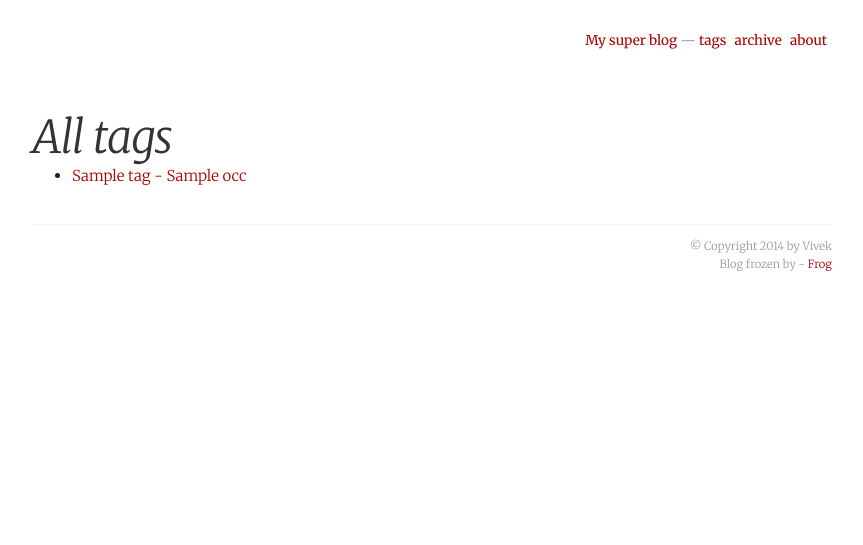
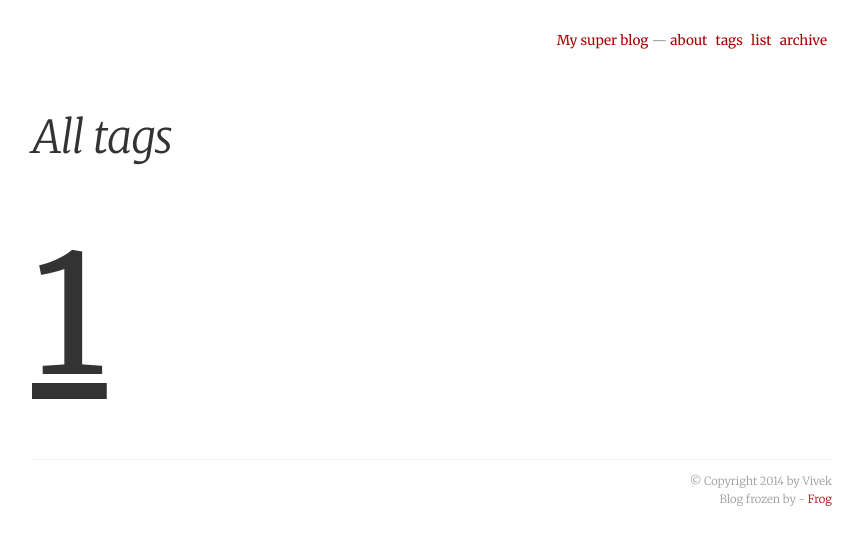
Before and after one commit to vividvilla/olaf, a Flask app: template templates/tags.html in a window 1280 px wide. Shown: the top 545 px of the page, without its empty margins (208-1071 px from the left). Run offline with Flask 2, Linux system fonts and the light colour scheme; the template is opened without the code that fills it: most values are stand-ins (such as "Sample title", 1, 10 or a date in 2020); some web fonts are replaced.

Commit message:
Added list view

```diff
--- a/make.py
+++ b/make.py
@@ -28,9 +28,13 @@
 	date = datetime.datetime(int(year), int(month), int(day))
 	return date.strftime(format)
 
+def font_size(min, max, high, n):
+	return (n/high)*(max-min) + min
+
 #Register utility functions to be used in jinja2 templates
 app.jinja_env.globals.update(timestamp_tostring=timestamp_tostring,
-			date_tostring=date_tostring)
+			date_tostring=date_tostring, font_size=font_size)
+
 
 def get_posts(**filters):
 	"""
@@ -144,14 +148,16 @@
 def tags():
 	tags = [tag for post in contents
 				for tag in post.meta.get('tags', [])]
-	tags = dict(Counter(tags)) #Count tag occurances
-	return render_template('tags.html', tags = tags)
+	tags = sorted(Counter(tags).items()) #Count tag occurances
+	max_occ = max([tag[1] for tag in tags])
+
+	return render_template('tags.html', tags = tags, max_occ = max_occ)
 
 @app.route('/tags/<string:tag>/')
 def tag_page(tag):
 	posts, max_page = get_posts(tag=tag, page_no=1, abort=True)
 	return render_template('tag.html', tag=tag, page_no=1,
-			posts=posts, next_page=(max_page > 1))
+			posts=posts, len = len(posts), next_page=(max_page > 1))
 
 @app.route('/tags/<string:tag>/pages/<int:page_no>/')
 def tag_pages(tag, page_no):
@@ -166,6 +172,10 @@
 			previous_page=(page_no > 1))
 
 # Archive views
+
+@app.route('/list/')
+def list():
+	return render_template("list.html", posts = get_posts()[0])
 
 @app.route('/archive/')
 def archive():
--- a/static/css/main.css
+++ b/static/css/main.css
@@ -128,6 +128,10 @@
 	margin: 0;
 }
 
+.smaller {
+	font-size: 70%;
+}
+
 ul {
 	list-style: disc;
 	margin-left: 40px;
@@ -227,6 +231,9 @@
 	font-weight: 400;
 }
 
+/* Tags
+====================*/
+
 .tag ul,
 ul.tags {
 	margin-top: 2rem;
@@ -248,6 +255,17 @@
 .tag ul li a:hover,
 ul.tags li a:hover {
 	text-decoration: none;
+}
+
+ul.tags-cloud {
+	margin-bottom: 0;
+	margin-left: 0;
+	list-style: none;
+}
+
+ul.tags-cloud li {
+	margin-right: 10px;
+	display: inline-block;
 }
 
 /* ==========================================================================
--- a/templates/base.html
+++ b/templates/base.html
@@ -33,9 +33,10 @@
 				</span> &mdash;
 				<nav class="nav">
 					<ul class="flat">
+						<li><a href="{{ url_for('posts', slug='about') }}">about</a></li>
 						<li><a href="{{ url_for('tags') }}">tags</a></li>
+						<li><a href="{{ url_for('list') }}">list</a></li>
 						<li><a href="{{ url_for('archive') }}">archive</a></li>
-						<li><a href="{{ url_for('posts', slug='about') }}">about</a></li>
 					</ul>
 				</nav>
 			</div>
--- a/templates/tag.html
+++ b/templates/tag.html
@@ -3,8 +3,8 @@
 {% block pageclass %} tag {% endblock %}
 
 {% block content %}
-
 	<h1 class="page-title">Entries <a href="{{ url_for('tags') }}">tagged</a> - “{{ tag }}”</h1>
+	<div>{% if len == 1 %}{{ len }} entry{% else %}Total {{ len }} entries{% endif %} tagged</div>
 	<ul class="tags">
 		{% for post in posts %}
 			<li><a href="{{ url_for('posts', slug=post.path[11::]) }}">{{ post.title }}</a>, written on &mdash; {{ timestamp_tostring(post.meta.timestamp, '%b %d, %Y').replace(" 0", " ") }}</li>
--- a/templates/tags.html
+++ b/templates/tags.html
@@ -2,9 +2,9 @@
 
 {% block content %}
 	<h1 class="page-title">All tags</h1>
-	<ul>
-		{% for tag, occ in tags.items() %}
-			<li><a href="{{ url_for('tag_page', tag=tag ) }}">{{ tag }} - {{ occ }}</a></li>
+	<ul class="tags tags-cloud">
+		{% for tag in tags %}
+			<li><a href="{{ url_for('tag_page', tag=tag[0] ) }}" style="font-size: {{ font_size(100, 200, max_occ, tag[1]) }}%">{{ tag[0] }}</a></li>
 		{% endfor %}
 	</ul>
 {% endblock %}
```
Also changed, not shown: contents/2015/01/07/hello.md (+6 -0 lines), templates/list.html (added, +12 -0 lines), templates/page.html (+17 -0 lines).
